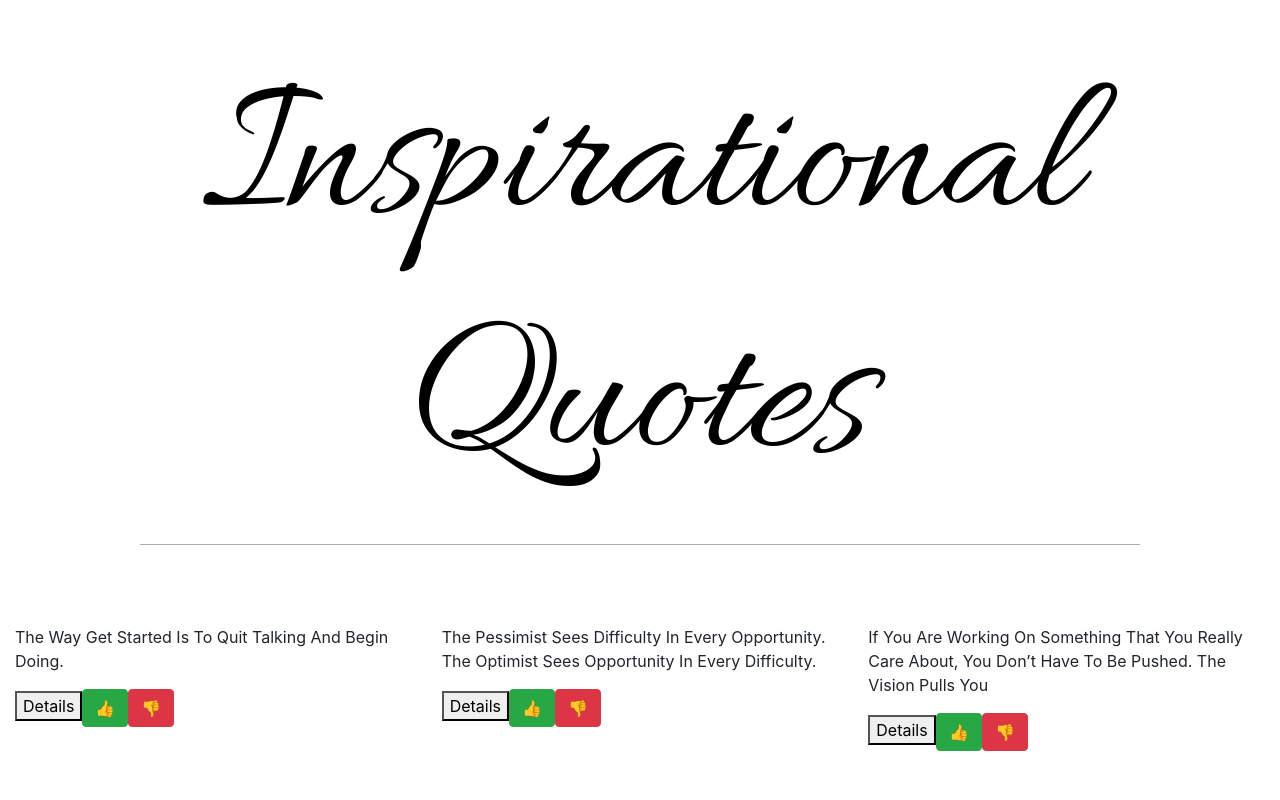
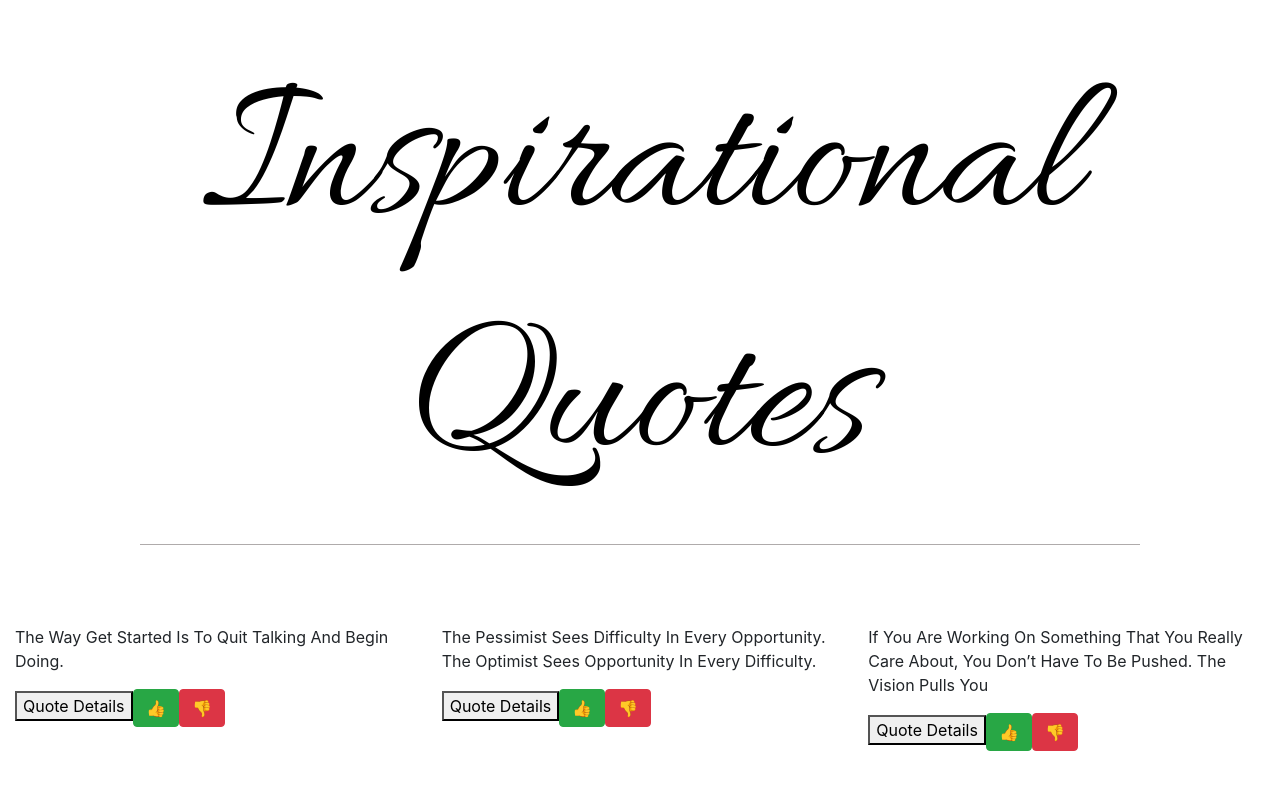
Before and after one commit to shizukane/quotes-app, an Angular app: page / in a window 1280 px wide. Shown: the top 800 px of the page. Built offline with nearby package versions, Linux system fonts and the light colour scheme.

Commit message:
corrected errors

```diff
--- a/src/app/quotes/quotes.component.html
+++ b/src/app/quotes/quotes.component.html
@@ -8,7 +8,7 @@
         <p> {{quotes.name}}</p>
 
 
-    <button (click)='toogleDetails(i)'> Details</button>
+    <button (click)='toogleDetails(i)'> Quote Details</button>
     <button class="btn btn-success"(click)="upvote(quotes)">👍
         <!-- <i class="fa fa-thumbs-up fa-2x" aria-hidden="true"></i> -->
       </button>
```
